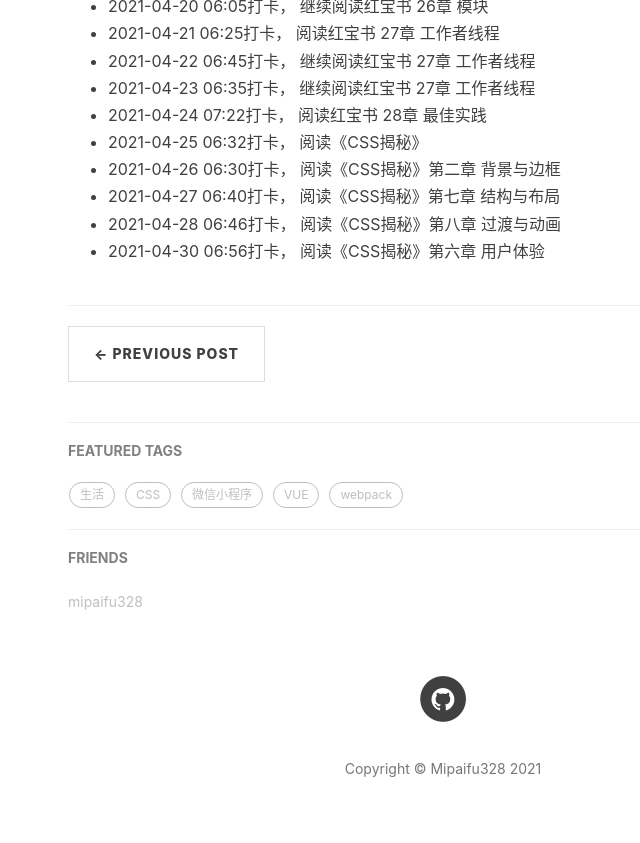
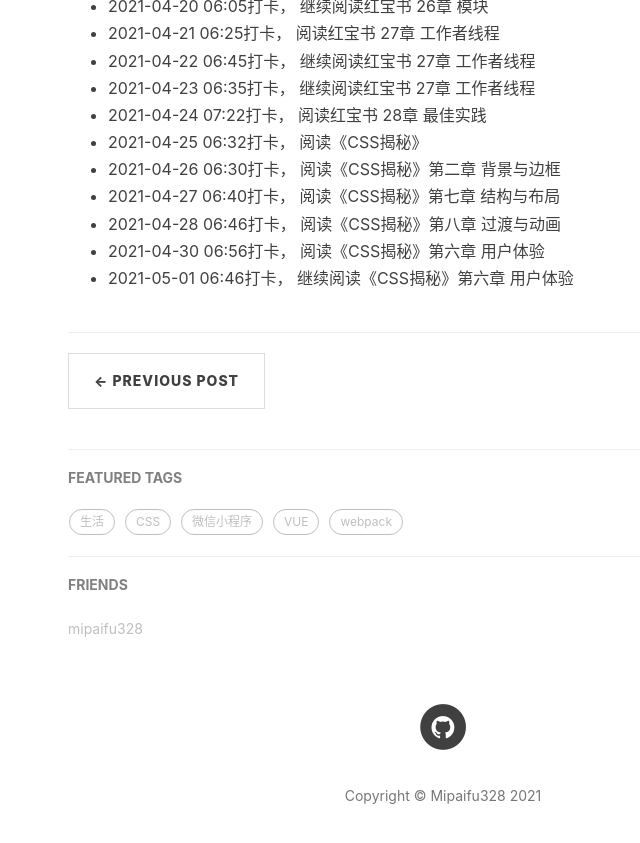
Before and after one commit to mipaifu328/mipaifu328.github.io, a Jekyll site: the page built from _posts/2021-04-09-morning-read.md, in a window 1280 px wide and 900 px high, scrolled down 928 px. Shown: the top 843 px of the window, without its empty margins (197-837 px from the left). Built offline with Jekyll 4.4.1, drawn with Linux system fonts in a browser that asks for light colours; nearby versions of some CDN libraries; comment, search, counter and statistics services are not loaded.

Commit message:
2021-05-01 晨读

```diff
--- a/_posts/2021-04-09-morning-read.md
+++ b/_posts/2021-04-09-morning-read.md
@@ -31,3 +31,4 @@ tag:
 - 2021-04-27 06:40打卡， 阅读《CSS揭秘》第七章 结构与布局
 - 2021-04-28 06:46打卡， 阅读《CSS揭秘》第八章 过渡与动画
 - 2021-04-30 06:56打卡， 阅读《CSS揭秘》第六章 用户体验
+- 2021-05-01 06:46打卡， 继续阅读《CSS揭秘》第六章 用户体验
```
